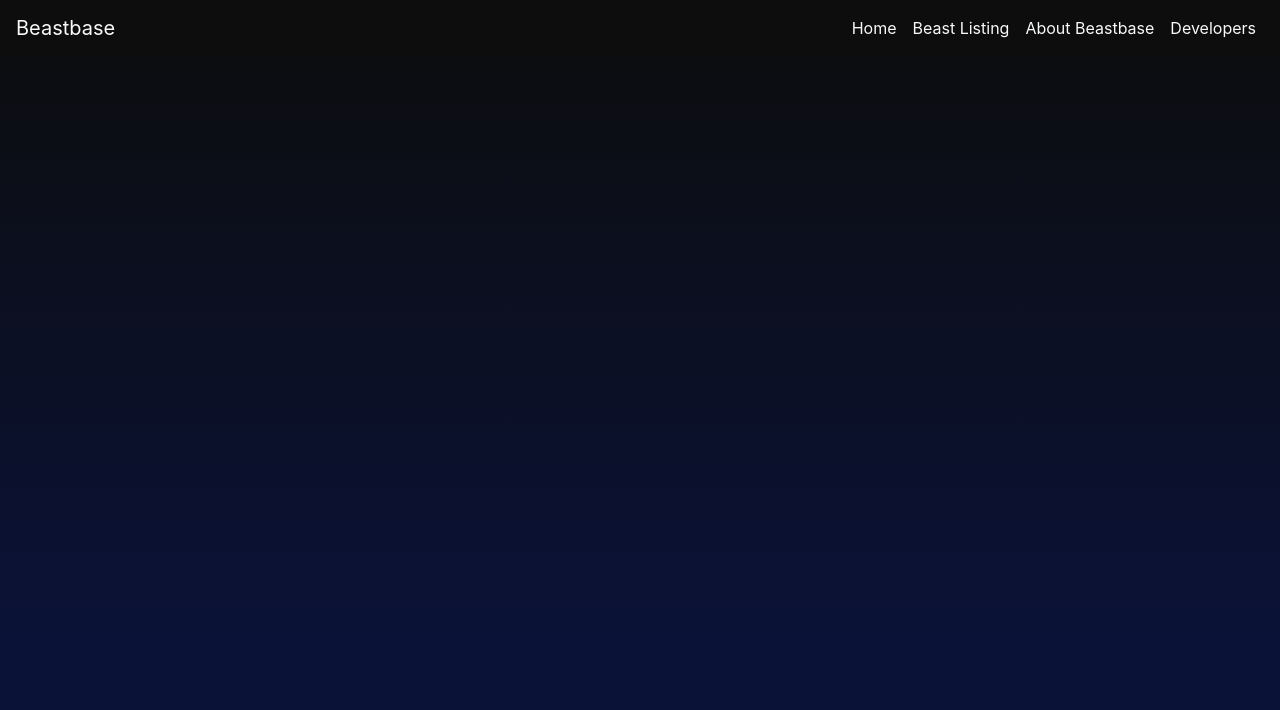
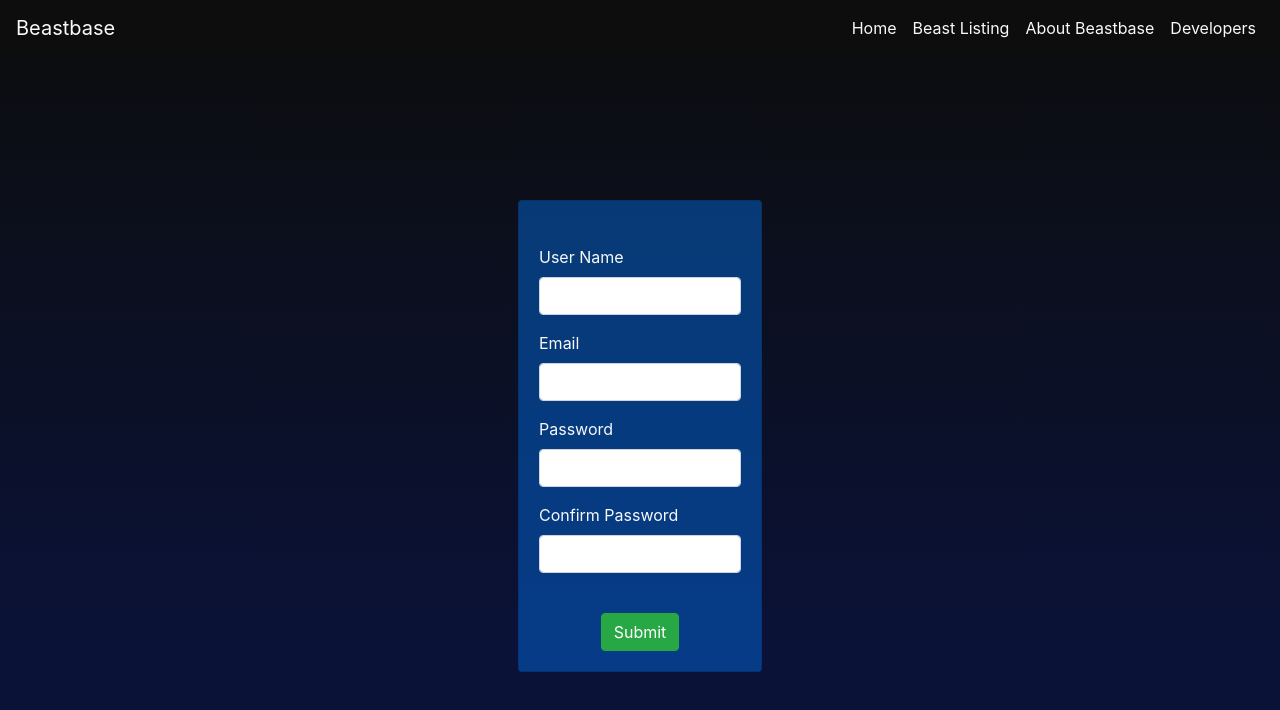
Before and after one commit to floh1695/Beastbase, a React (Create React App) app in the folder Web/Beastbase/: page /register in a window 1280 px wide. Shown: the top 710 px of the page. Built offline with nearby package versions, Linux system fonts and the light colour scheme.

Commit message:
Created signup and login pages. These pages will eventually be made into modals.

```diff
--- a/Web/Beastbase/src/App.js
+++ b/Web/Beastbase/src/App.js
@@ -4,9 +4,11 @@ import Navbar from "./components/layout/Navbar";
 import BeastListing from "./components/pages/BeastListing";
 import AboutApp from "./components/pages/AboutApp";
 import AboutDevs from "./components/pages/AboutDevs";
+import Register from "./components/pages/Register";
+import Login from "./components/pages/Login";
 import RegisterLogin from "./components/RegisterLogin";
-import RegisterUser from "./components/forms/RegisterUser";
-import LoginUser from "./components/forms/LoginUser";
+
+
 
 import "./App.css";
 
@@ -22,10 +24,9 @@ class App extends Component {
               <Route exact path="/beast-listing" component={BeastListing} />
               <Route exact path="/about-beastbase" component={AboutApp} />
               <Route exact path="/developers" component={AboutDevs} />
+              <Route exact path="/register" component={Register} />
+              <Route exact path="/login" component={Login} />
             </Switch>
-            {/* <RegisterLogin />
-            <RegisterUser />
-            <LoginUser /> */}
           </div>
         </div>
       </Router>
--- a/Web/Beastbase/src/components/forms/LoginUser.js
+++ b/Web/Beastbase/src/components/forms/LoginUser.js
@@ -9,7 +9,7 @@ class LoginUser extends Component {
         const { loginUserName, loginPassword } = this.state;
         return (
             <div>
-                <div className="card" id="login-card">
+                <div className="card center-screen" id="login-card">
                     <div className="card-body text-light">
                         <form className="round-preset pt-4">
                             <div className="form-group text-left">
--- a/Web/Beastbase/src/components/forms/RegisterUser.js
+++ b/Web/Beastbase/src/components/forms/RegisterUser.js
@@ -11,8 +11,8 @@ class RegisterUser extends Component {
     render() {
         const { username, email, password, confirmPassword } = this.state;
         return (
-            <div>
-                <div className="card" id="register-card">
+            <div className="full-height">
+                <div className="card center-screen" id="register-card">
                     <div className="card-body text-light">
                         <form className="round-preset pt-4">
                             <div className="form-group text-left">
--- /dev/null
+++ b/Web/Beastbase/src/components/pages/Login.js
@@ -0,0 +1,12 @@
+import React from 'react';
+import LoginUser from "../../components/forms/LoginUser";
+
+export default function Login() {
+    return (
+        <div className="container-fluid">
+            <div className="full-height">
+                <LoginUser />
+            </div>
+        </div>
+    )
+}
--- /dev/null
+++ b/Web/Beastbase/src/components/pages/Register.js
@@ -0,0 +1,12 @@
+import React from 'react';
+import RegisterUser from "../../components/forms/RegisterUser";
+
+export default function Register() {
+    return (
+        <div className="container-fluid">
+            <div className="full-height">
+                <RegisterUser />
+            </div>
+        </div>
+    )
+}
--- a/Web/Beastbase/src/custom.css
+++ b/Web/Beastbase/src/custom.css
@@ -39,6 +39,14 @@ body {
     rgba(10, 18, 55, 1) 100%
   );
   filter: progid:DXImageTransform.Microsoft.gradient( startColorstr='#0d0d0d', endColorstr='#0a1237', GradientType=0 );
+}
+
+.full-height {
+  height: 100vh;
+}
+
+.center-screen {
+  top: 25vh;
 }
 
 .mt-15 {
```
